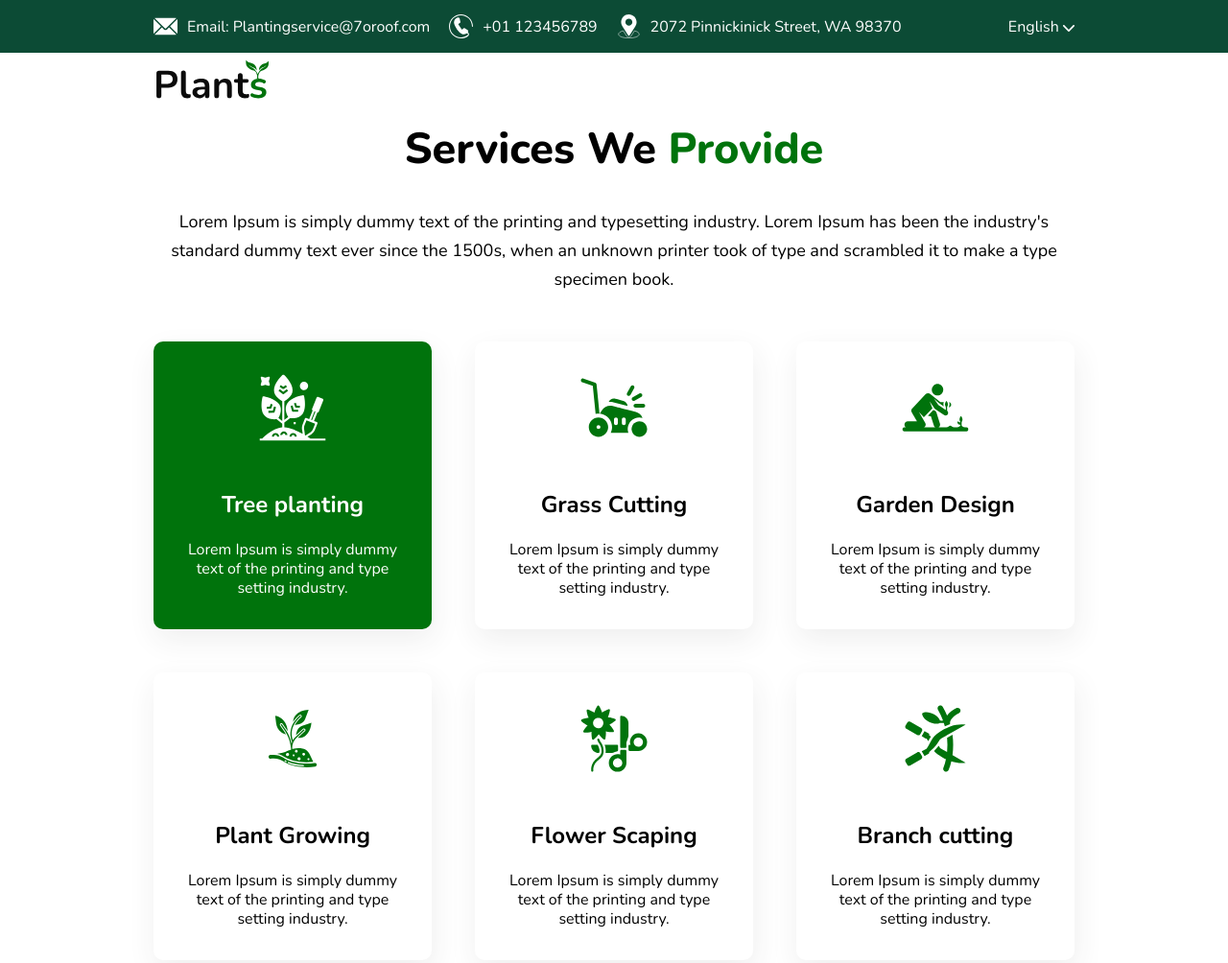
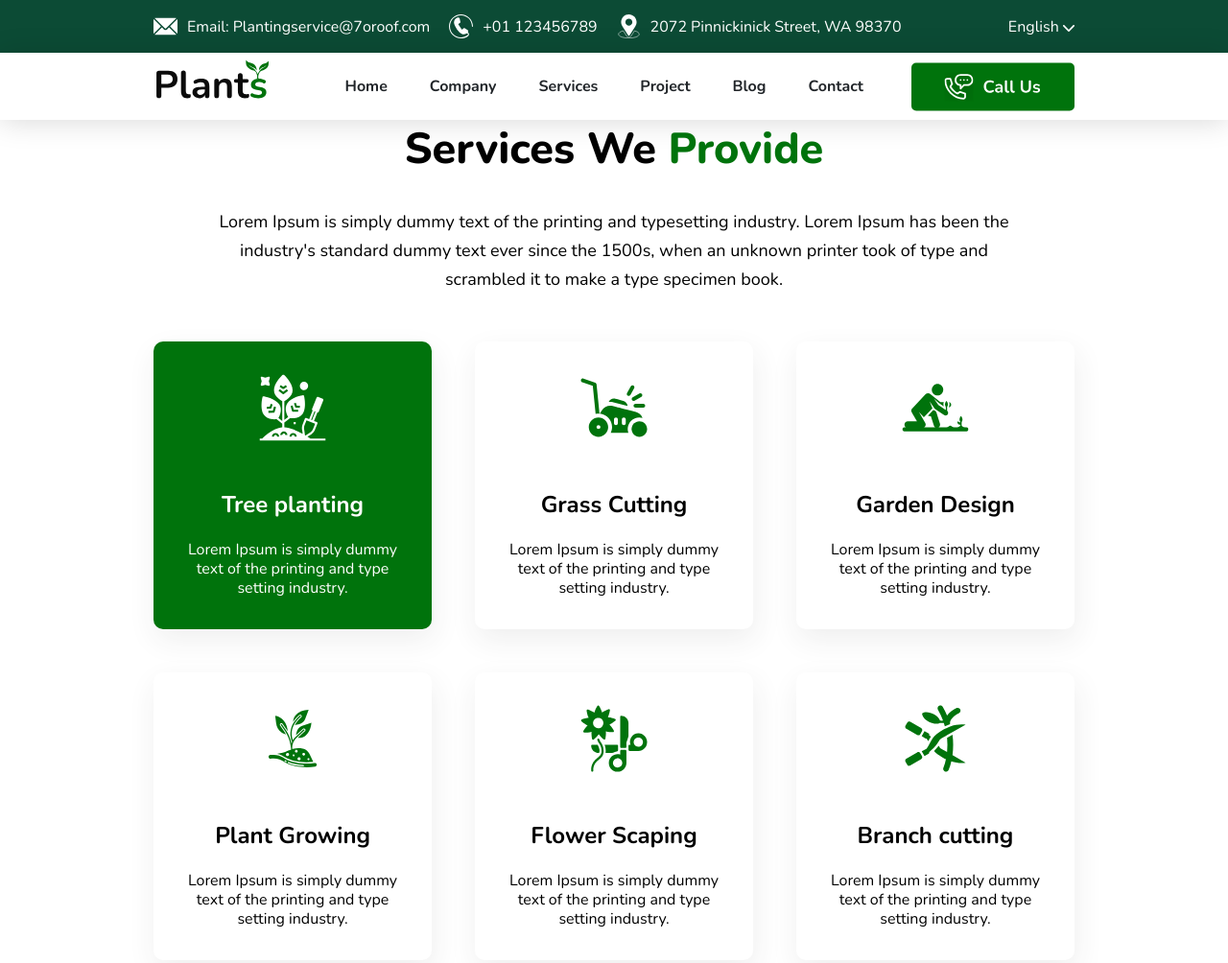
Before and after one commit to vladsolodov/Plants-site, a plain HTML site: page index.html in a window 1280 px wide. Shown: the top 1004 px of the page at 96% size. Drawn offline with nearby package versions, Linux system fonts and the light colour scheme.

Commit message:
style adaptive header

```diff
--- a/_header.scss
+++ b/_header.scss
@@ -22,6 +22,15 @@ header{
                     gap: 10px;
                       }
 
+                    .item-contacts > a > span{
+                        display: none;
+                    }
+
+                    @media (min-width: 1024px) {
+                        .item-contacts > a > span{
+                            display: contents;
+                        }
+                    }
                     .select-language a {
                     text-decoration: none;
                     color: white;
@@ -30,35 +39,71 @@ header{
 
         }
     }
+
 .bottom-header{
     $main-bg-color: #FFFFFF;
+    box-shadow: 0px 2px 30px rgba(0, 0, 0, 0.15);
 
-
-        }
-        .nav-2{
+    .nav-2 {
         display: flex;
         align-items: center;
         justify-content: space-between;
         background-color: $main-bg-color;
         height: 70px;
+
+            .nav-2-menu-and-nav-2-buttons-block{
+                display: flex;
+                align-items: center;
+                justify-content: space-between;
+                gap: 50px;
+            }
+            @media (min-width: 1600px) {
+                .nav-2-menu-and-nav-2-buttons-block{
+                    gap: 100px;
+                }
+            }
+                .nav-2-menu{
+                    display: none;
+                }
+                @media (min-width: 1024px){
+                .nav-2-menu{
+                        display: flex;
+                        gap: 44px;
+                        justify-content: space-between;
+                            a  {
+                                display: block;
+                                text-decoration: none;
+                                color: $typography-heading-color;
+                                font-weight: 700;
+                                font-size: 16px;
+                                line-height: 20px;
+                            }
+                        }
+                    }
                 .nav-2-buttons{
                     display: flex;
                     justify-content: space-between;
                     align-items: center;
                     gap: 40px;
+                        .call-button-pc-img{
+                            display: none;
+                        }
+                    }
+                    @media (min-width: 1024px){
+                        .nav-2-buttons{
+                            gap: 0px;
+                            .call-button-mob-img{
+                                display: none;
+                            }
+                            .menu-icon-mobile{
+                                display: none;
+                            }
+                            .call-button-pc-img{
+                                display: block;
+                        }
                         }
                     }
             }
 
-
-@media (max-width: 996px){
-    .item-contacts > a > span{
-        display: none;
         }
     }
-
-@media (min-width: 1024px) {
-    .item-contacts > a > span{
-        display: contents;
-    }
-}
--- a/_variables.scss
+++ b/_variables.scss
@@ -2,3 +2,4 @@ $main-color-3: #0C4B35;
 $main-bg-color: #FFFFFF;
 $main-bg-color-2: #00730C;
 $main-font: 'Nunito', sans-serif;
+$typography-heading-color: #212529;
--- a/index.html
+++ b/index.html
@@ -26,12 +26,22 @@
 <div class="bottom-header">
     <div class="container">
         <div class="nav-2">
+            <div class="logo"><a href=""><img src="icons/1 LOGO.svg" alt=""></a></div>
+            <div class="nav-2-menu-and-nav-2-buttons-block">
+                <ul class="nav-2-menu">
+                    <li class="item-menu"><a class="menu-link" href="">Home</a></li>
+                    <li class="item-menu"><a class="menu-link" href="">Company</a></li>
+                    <li class="item-menu"><a class="menu-link" href="">Services</a></li>
+                    <li class="item-menu"><a class="menu-link" href="">Project</a></li>
+                    <li class="item-menu"><a class="menu-link" href="">Blog</a></li>
+                    <li class="item-menu"><a class="menu-link" href="">Contact</a></li>
+                </ul>
 
-            <div class="logo"><a href=""><img src="icons/1 LOGO.svg" alt=""></a></div>
             <div class="nav-2-buttons">
-                <div class="call-button"><a href=""><img src="icons/Call Button.png" alt=""></a></div>
-                <div class="menu-button"><a href=""><img src="icons/Menu_1_.png" alt=""></a></div>
+                <div class="call-button"><a href=""><img class="call-button-mob-img" src="icons/Call Button mobile.svg" alt=""><img class="call-button-pc-img" src="icons/Call Button PC.svg" alt=""></a></div>
+                <div class="menu-button"><a href=""><img class="menu-icon-mobile"src="icons/Menu icon mobile.svg" alt=""></a></div>
             </div>
+        </div>
         </div>
     </div>
 </div>
@@ -41,7 +51,7 @@
     <section class="services-block">
         <div class="container">
             <div class="title-services"><h2>Services We <span>Provide</span></h2></div>
-            <div class="services-description"><span>Lorem Ipsum is simply dummy text of the printing and typesetting industry. Lorem Ipsum has been the industry's standard dummy text ever since the 1500s, when an unknown printer took of type and scrambled it to make a type specimen book.</span></div>
+            <div class="services-description"><p>Lorem Ipsum is simply dummy text of the printing and typesetting industry. Lorem Ipsum has been the industry's standard dummy text ever since the 1500s, when an unknown printer took of type and scrambled it to make a type specimen book.</p></div>
             <div class="services">
                 <div class="service-item tree-planting-item">
                     <img class="mobile-image" src="icons/Tree Planting green.svg" alt="">
--- a/style.scss
+++ b/style.scss
@@ -29,10 +29,15 @@ body{
 }
 
 .services-description{
-        text-align: center;
         font-weight: 400;
         font-size: 14px;
         line-height: 22px;
+        margin-left: auto;
+        margin-right: auto;
+        margin-bottom: 30px;
+}
+.services-description p{
+    text-align: center;
 }
 
 .service-item{
@@ -123,6 +128,7 @@ body{
         font-size: 18px;
         line-height: 30px;
         margin-bottom: 50px;
+        width: 850px;
         }
 
     .tree-planting-item{
@@ -170,4 +176,8 @@ body{
         height: 366px;
         width: calc(25% - 23px);
     }
+
+    .services-description{
+        width: 1136px;
+    }
 }
```
Also changed, not shown: icons/Call Button PC.svg (added), icons/Call Button mobile.svg (added), icons/Menu icon mobile.svg (added), style.css, 1 other file. Lines whose indentation alone changed are shown as unchanged.
